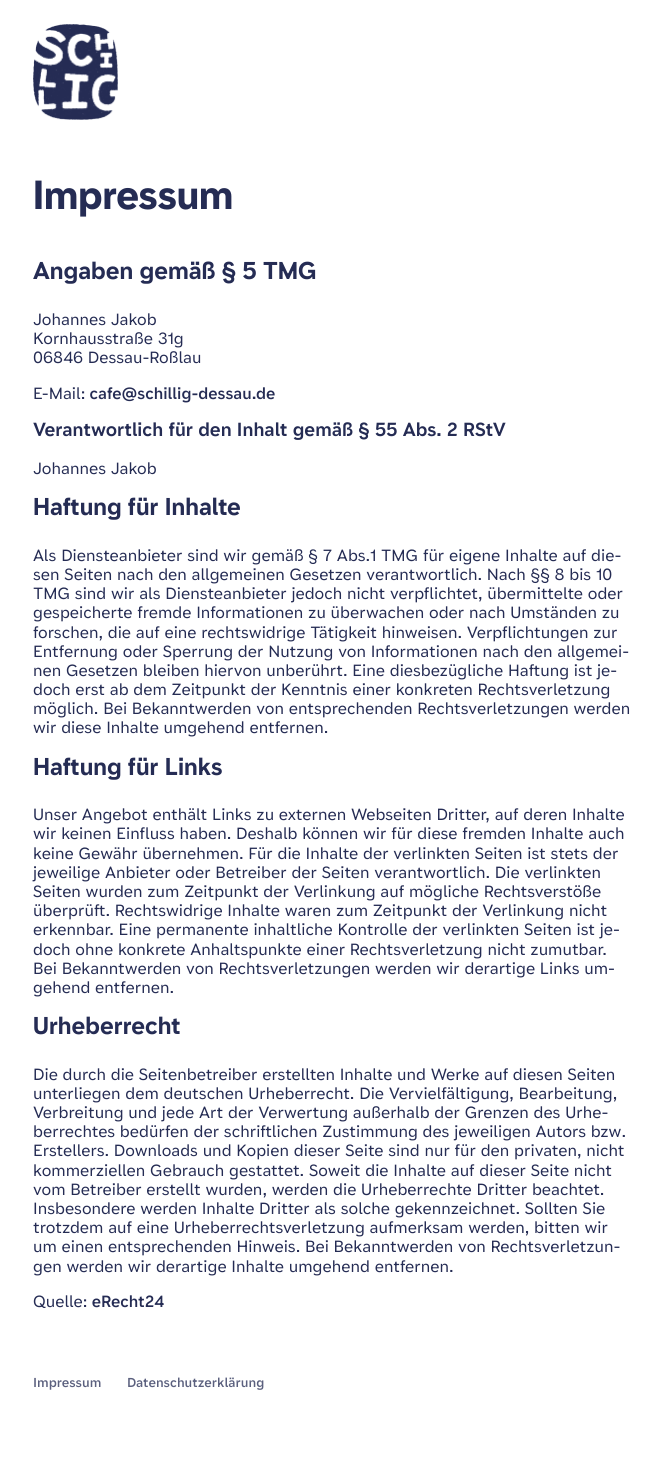
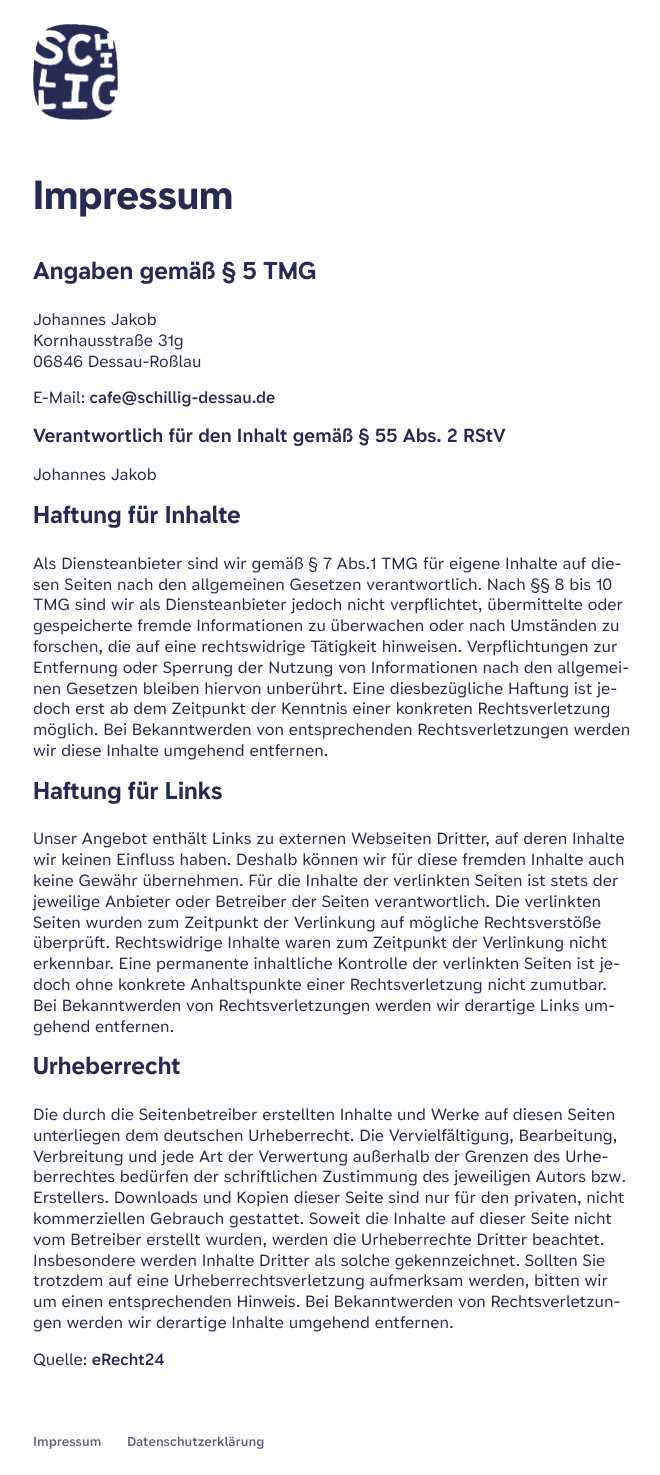
Before and after one commit to JohJakob/schillig-dessau.de, a Jekyll site: the page built from impressum/index.md, in a window 1280 px wide. Shown: the whole page, without its empty margins (31-691 px from the left). Built offline with Jekyll 4.4.1, drawn with Linux system fonts in a browser that asks for light colours; before the commit the page ends 1414 px from its top, so only the background shows below that.

Commit message:
Typography: Adjust copy leading

```diff
--- a/_sass/base/typography/_copy.scss
+++ b/_sass/base/typography/_copy.scss
@@ -1,6 +1,6 @@
 p, ul {
   max-width: $max_width-text;
-  line-height: 1.2
+  line-height: 1.3
 }
 
 p {
```
